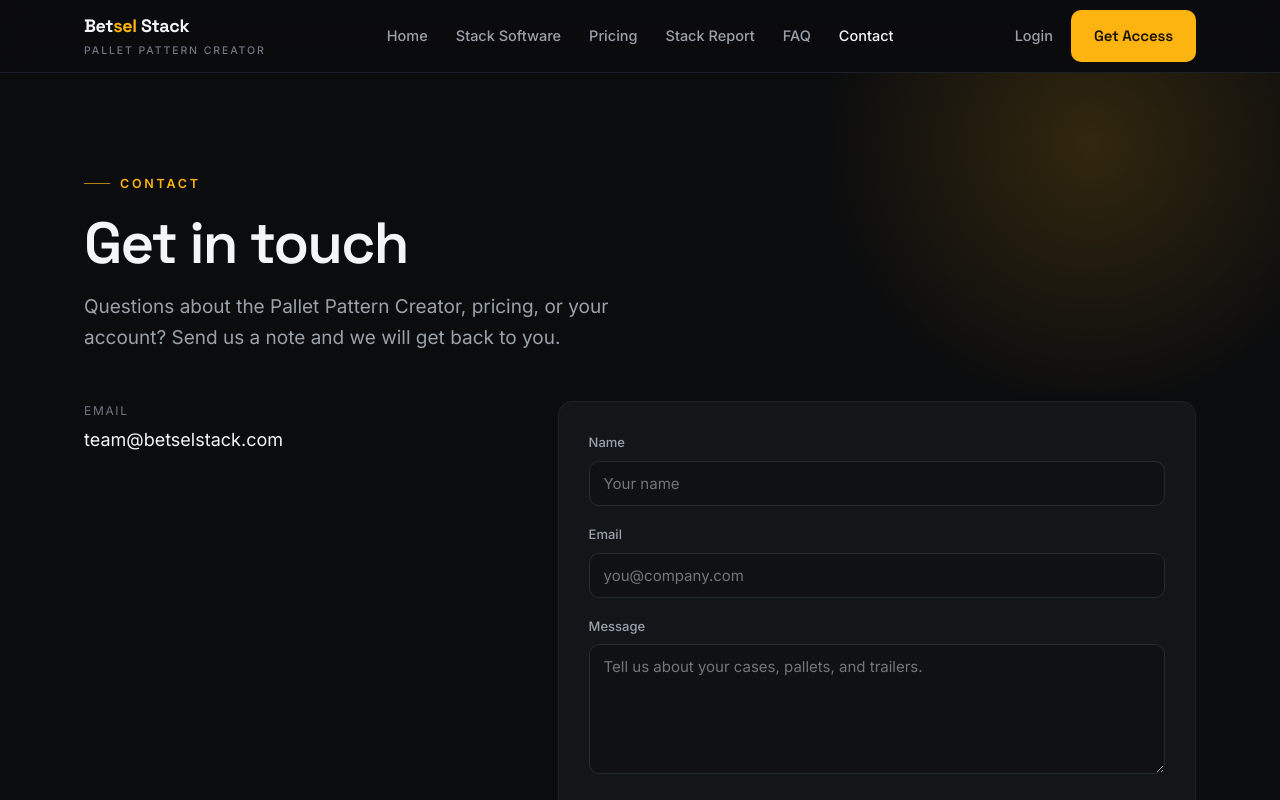
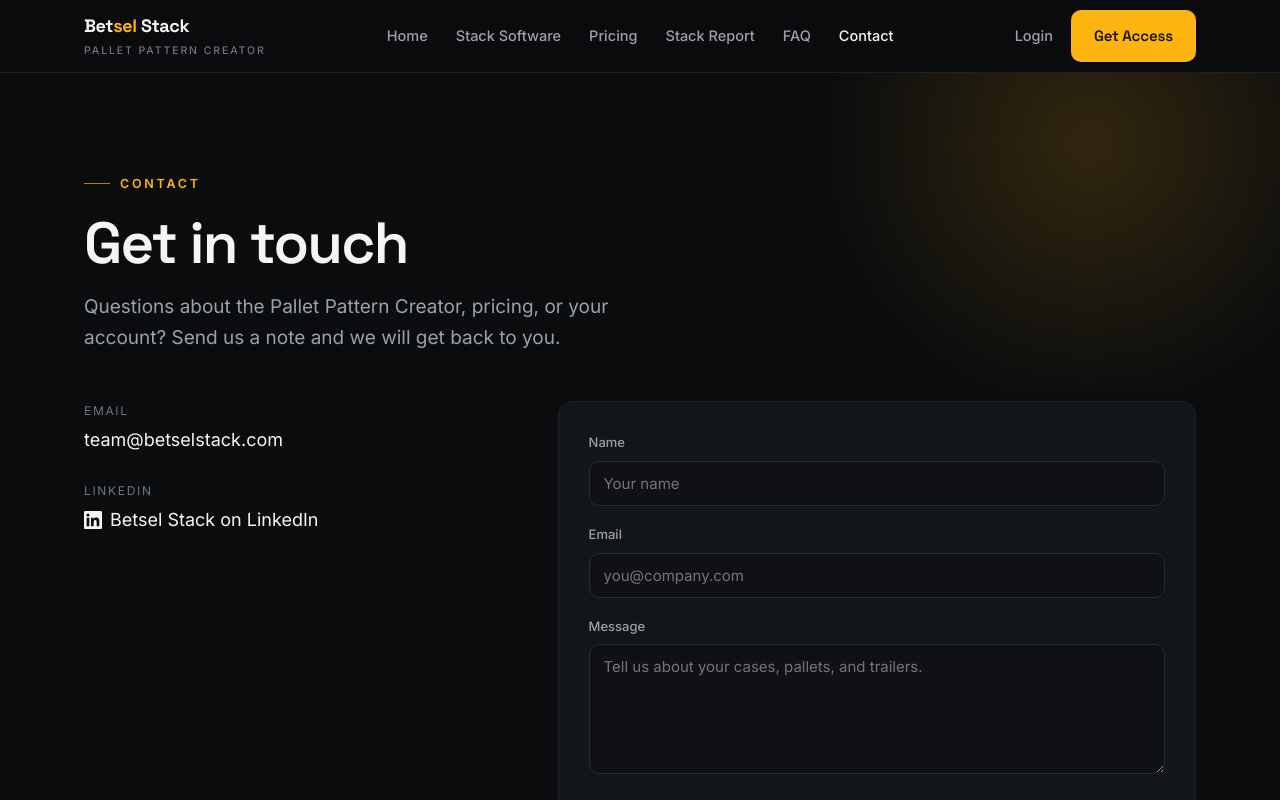
Before and after one commit to KnappBuiltMachines/betselstack-site, a Next.js app: page /contact in a window 1280 px wide. Shown: the top 800 px of the page. Built offline with nearby package versions, Linux system fonts and the light colour scheme.

Commit message:
Add LinkedIn link to contact page

```diff
--- a/app/contact/page.js
+++ b/app/contact/page.js
@@ -4,6 +4,9 @@
 
 // EDIT THIS: your real Betsel Stack contact email
 const CONTACT_EMAIL = "team@betselstack.com";
+
+// EDIT THIS: your Betsel Stack LinkedIn company page URL
+const LINKEDIN_URL = "https://www.linkedin.com/company/betsel-stack/";
 
 export default function ContactPage() {
   const [name, setName] = useState("");
@@ -38,6 +41,28 @@
               <div className="k">Email</div>
               <div className="v">
                 <a href={`mailto:${CONTACT_EMAIL}`}>{CONTACT_EMAIL}</a>
+              </div>
+            </div>
+            <div className="contact-detail">
+              <div className="k">LinkedIn</div>
+              <div className="v">
+                <a
+                  href={LINKEDIN_URL}
+                  target="_blank"
+                  rel="noopener noreferrer"
+                  style={{ display: "inline-flex", alignItems: "center", gap: 8 }}
+                >
+                  <svg
+                    width="18"
+                    height="18"
+                    viewBox="0 0 24 24"
+                    fill="currentColor"
+                    aria-hidden="true"
+                  >
+                    <path d="M20.45 20.45h-3.56v-5.57c0-1.33-.02-3.04-1.85-3.04-1.85 0-2.14 1.45-2.14 2.94v5.67H9.34V9h3.42v1.56h.05c.48-.9 1.64-1.85 3.37-1.85 3.6 0 4.27 2.37 4.27 5.46v6.28zM5.34 7.43a2.06 2.06 0 1 1 0-4.13 2.06 2.06 0 0 1 0 4.13zM7.12 20.45H3.56V9h3.56v11.45zM22.22 0H1.77C.79 0 0 .77 0 1.73v20.54C0 23.23.79 24 1.77 24h20.45c.98 0 1.78-.77 1.78-1.73V1.73C24 .77 23.2 0 22.22 0z" />
+                  </svg>
+                  Betsel Stack on LinkedIn
+                </a>
               </div>
             </div>
           </div>
```
